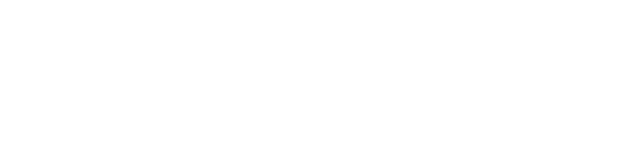
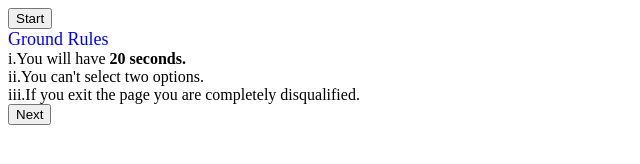
Before and after one commit to Koskei57/QUIZBOARD, a plain HTML site: page index.html in a window 1280 px wide. Shown: the whole page, without its empty margins (0-640 px from the left). Drawn offline with Linux system fonts and the light colour scheme.

Commit message:
This commit adds the start button and sets rules for the quizzes

```diff
--- a/index.html
+++ b/index.html
@@ -5,8 +5,22 @@
     <meta http-equiv="X-UA-Compatible" content="IE=edge">
     <meta name="viewport" content="width=device-width, initial-scale=1.0">
     <title>QuizBoard</title>
+    <link rel="stylesheet" href="assets/css/index.css">
+    <script src="assets/js/quiz.js"></script>
+
 </head>
 <body>
-    <script></script>
+    <div class="start"><button>Start</button></div>
+        <div class="rules">
+            <div class="details"><span style="color: blue;font-size: large;">Ground Rules</span></div>
+        </div>
+        <div class="deet">
+            <div class="det1">i.You will have <strong>20 seconds.</strong></div>
+            <div class="det1">ii.You can't select two options. </div>
+            <div class="det1">iii.If you exit the page you are completely disqualified. </div>
+        </div>
+        <div class="btn1"><button class="next">Next</button></div>
+    </div>
+
 </body>
 </html>
```
